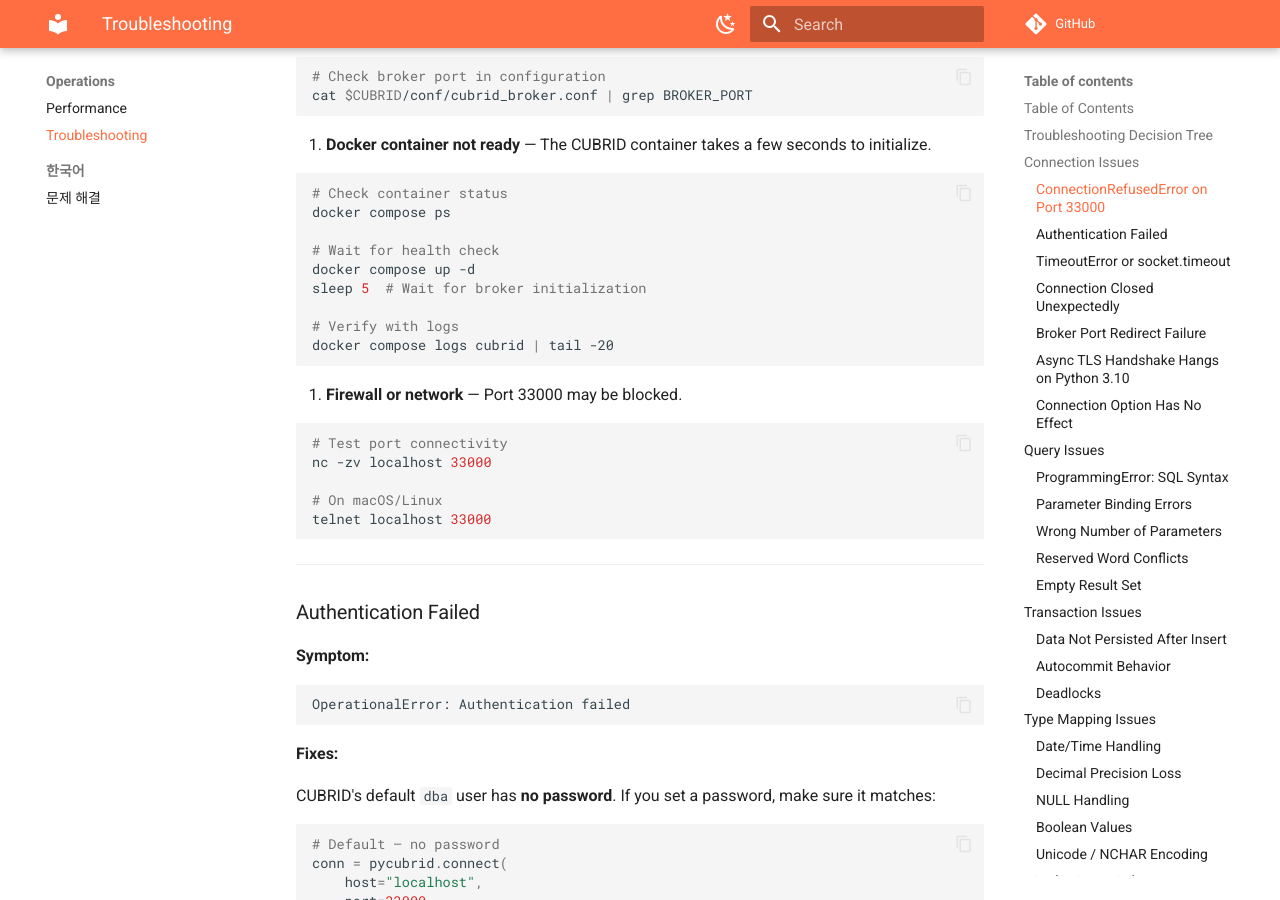
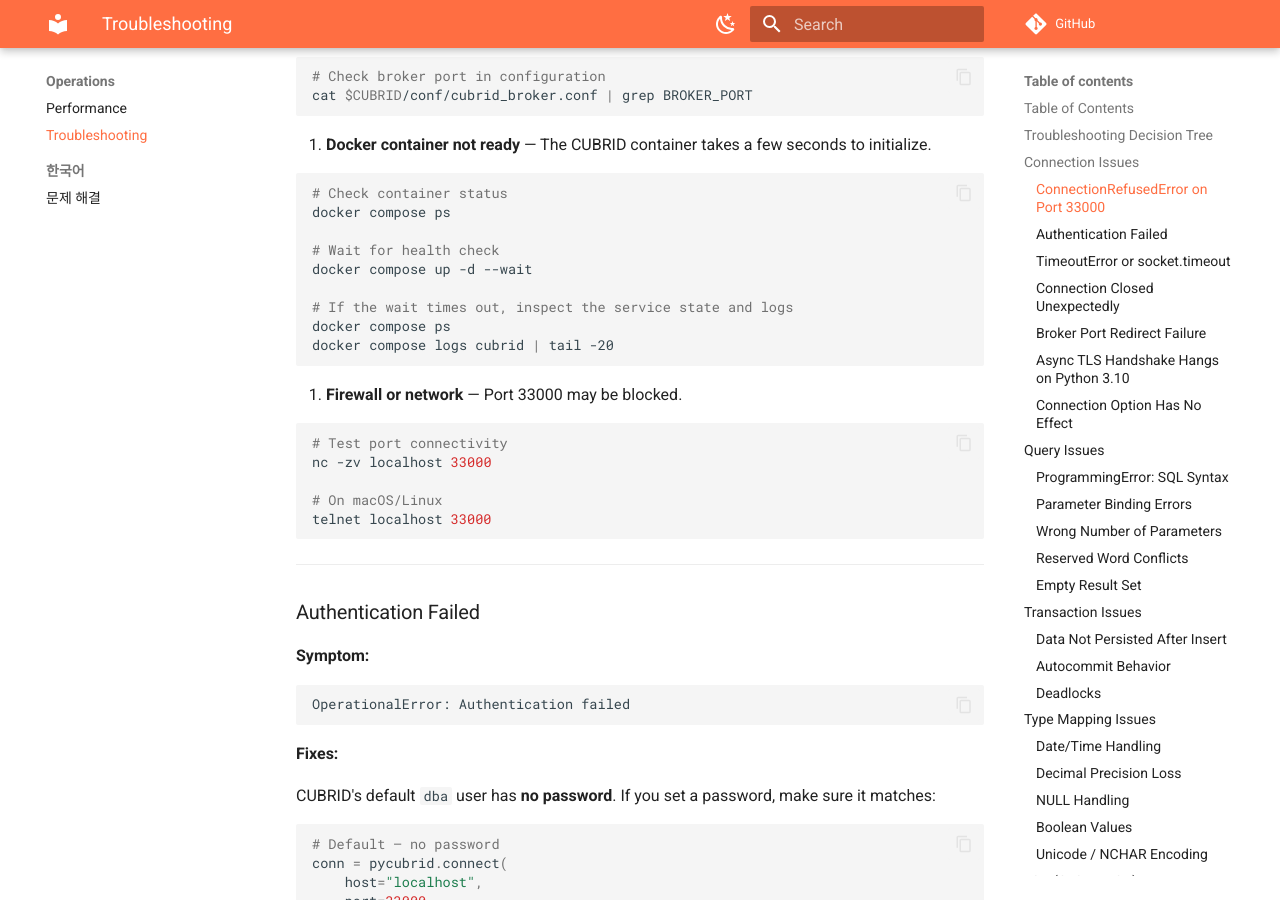
Before and after one commit to cubrid-lab/pycubrid, an MkDocs documentation site: the page built from docs/TROUBLESHOOTING.md, in a window 1280 px wide and 900 px high, scrolled down 3555 px. Built offline with MkDocs 1.6.1 and Material for MkDocs 9.7.7, drawn with Linux system fonts in a browser that asks for light colours; comment, search, counter and statistics services are not loaded; some of the changed text lies outside the part shown.

Commit message:
docs: replace fixed Docker startup sleeps

````diff
--- a/docs/TROUBLESHOOTING.md
+++ b/docs/TROUBLESHOOTING.md
@@ -126,10 +126,10 @@
    docker compose ps
 
    # Wait for health check
-   docker compose up -d
-   sleep 5  # Wait for broker initialization
+   docker compose up -d --wait
 
-   # Verify with logs
+   # If the wait times out, inspect the service state and logs
+   docker compose ps
    docker compose logs cubrid | tail -20
    ```
 
@@ -964,8 +964,11 @@
 **Check 2: Wait for initialization** — CUBRID takes a few seconds to start:
 
 ```bash
-docker compose up -d
-sleep 10  # Wait for full initialization
+docker compose up -d --wait
+
+# If the wait times out, inspect the service state and logs
+docker compose ps
+docker compose logs cubrid
 
 # Test connection
 python3 -c "
````
